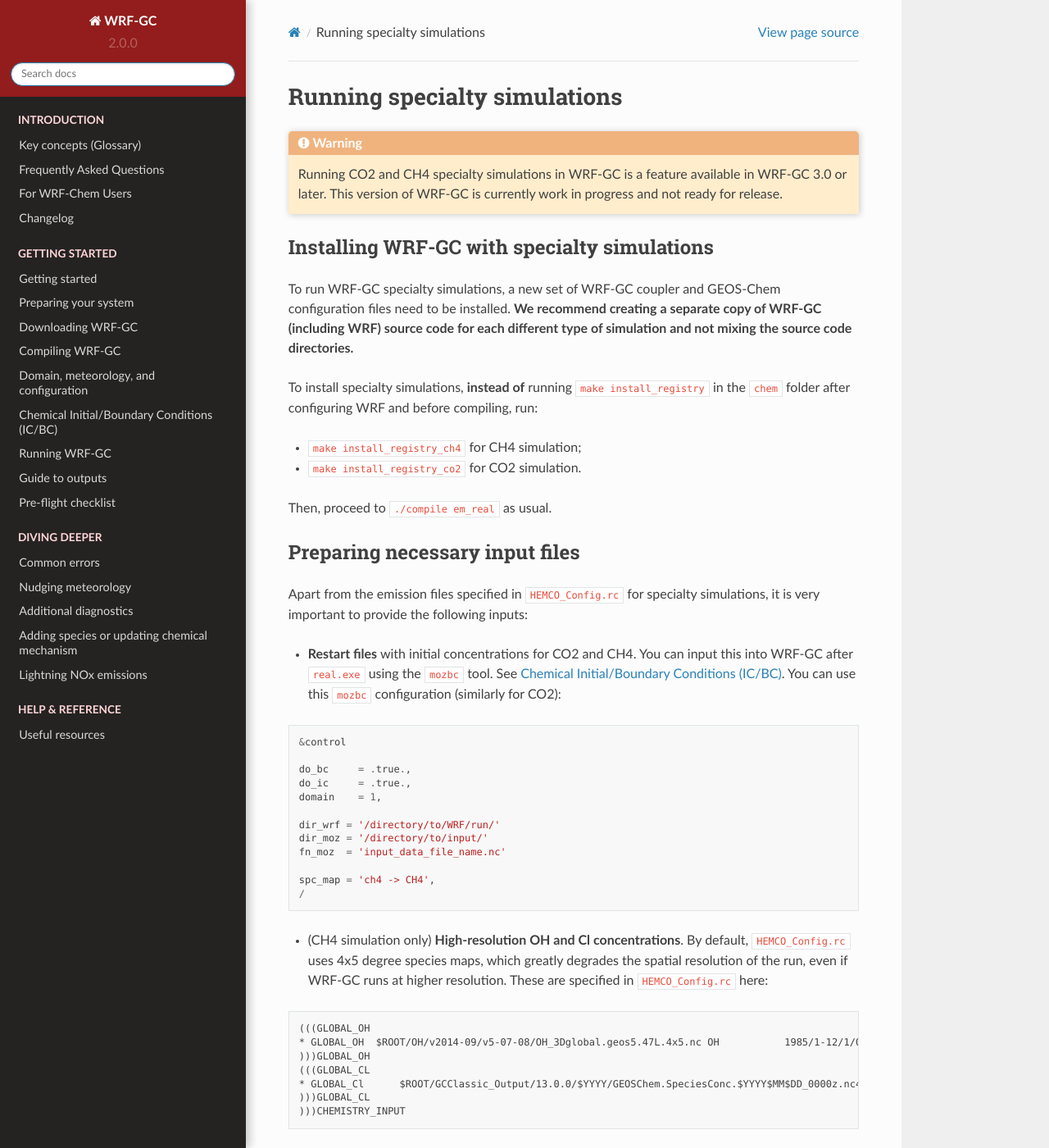
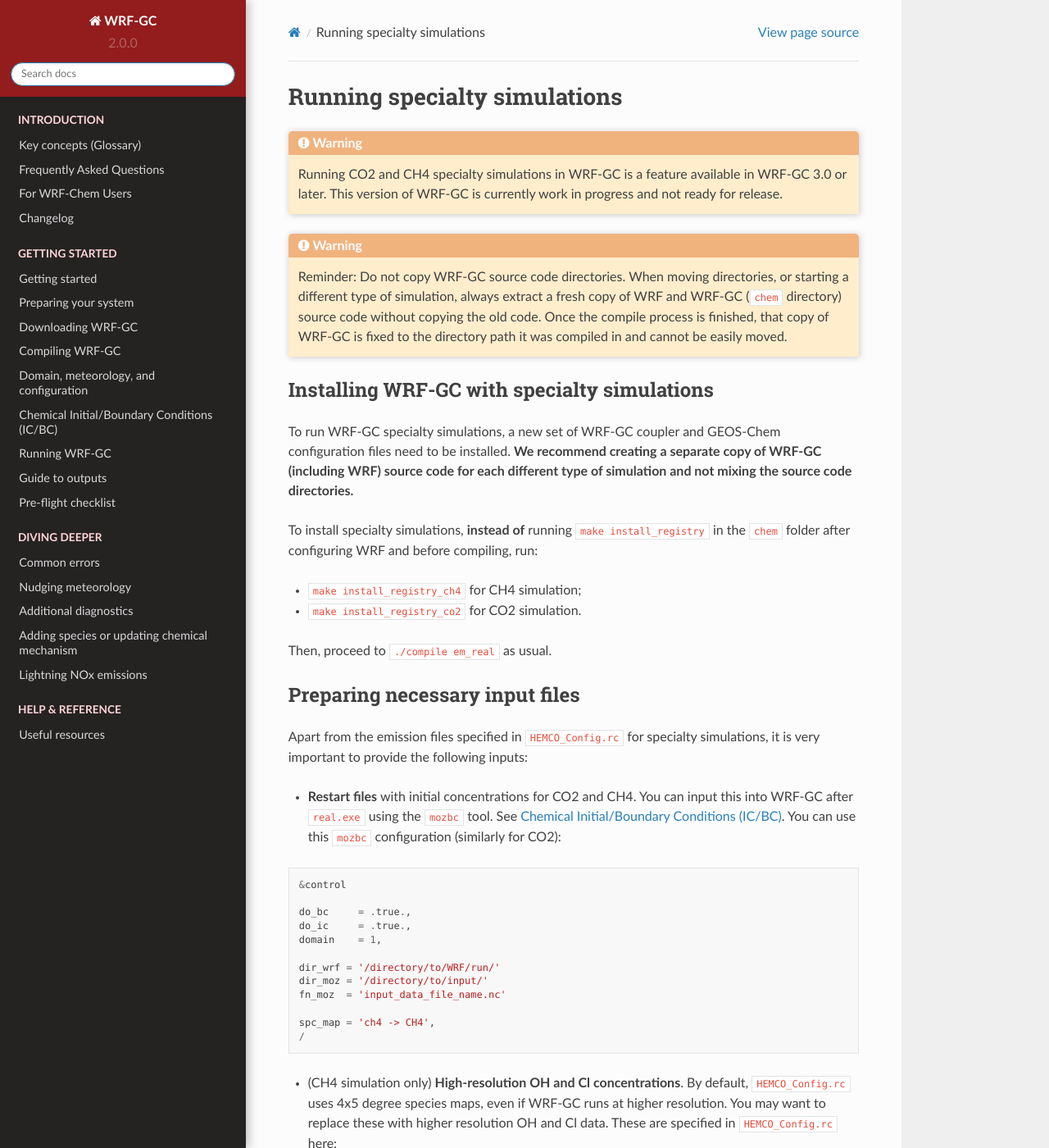
Before and after one commit to WRF-GC/documentation, a Sphinx documentation site: the page built from docs/source/specialty-simulations.rst, in a window 1280 px wide and 1400 px high. Shown: the whole window at 82% size. Built offline with Sphinx 7.4.7 and the Read the Docs theme 2.0.0, drawn with Linux system fonts in a browser that asks for light colours; some of the changed text lies outside the part shown.

Commit message:
Update spec page

```diff
--- a/docs/source/specialty-simulations.rst
+++ b/docs/source/specialty-simulations.rst
@@ -3,6 +3,9 @@ Running specialty simulations
 
 .. warning::
 	Running CO2 and CH4 specialty simulations in WRF-GC is a feature available in WRF-GC 3.0 or later. This version of WRF-GC is currently work in progress and not ready for release.
+
+.. warning::
+	Reminder: Do not copy WRF-GC source code directories. When moving directories, or starting a different type of simulation, always extract a fresh copy of WRF and WRF-GC (``chem`` directory) source code without copying the old code. Once the compile process is finished, that copy of WRF-GC is fixed to the directory path it was compiled in and cannot be easily moved.
 
 Installing WRF-GC with specialty simulations
 ---------------------------------------------
@@ -39,7 +42,7 @@ Apart from the emission files specified in ``HEMCO_Config.rc`` for specialty sim
 	spc_map = 'ch4 -> CH4',
 	/
 
-* (CH4 simulation only) **High-resolution OH and Cl concentrations**. By default, ``HEMCO_Config.rc`` uses 4x5 degree species maps, which greatly degrades the spatial resolution of the run, even if WRF-GC runs at higher resolution. These are specified in ``HEMCO_Config.rc`` here:
+* (CH4 simulation only) **High-resolution OH and Cl concentrations**. By default, ``HEMCO_Config.rc`` uses 4x5 degree species maps, even if WRF-GC runs at higher resolution. You may want to replace these with higher resolution OH and Cl data. These are specified in ``HEMCO_Config.rc`` here:
 
 .. code-block::
 
@@ -51,7 +54,7 @@ Apart from the emission files specified in ``HEMCO_Config.rc`` for specialty sim
 	)))GLOBAL_CL
 	)))CHEMISTRY_INPUT
 
-We recommend making a high-resolution WRF-GC run with the same domain, extracting the ``oh`` and ``cl`` variables, and converting the units (WRF-GC output is in ppmv):
+To generate high-resolution data, you can use a full chemistry WRF-GC run with the same domain, extracting the ``oh`` and ``cl`` variables, and converting the units (WRF-GC output is in ppmv):
 
 * ``oh`` unit should be converted from ppmv to kg/m3;
 * ``cl`` unit should be converted from ppmv to v/v dry; multiply by 1e-6.
```
